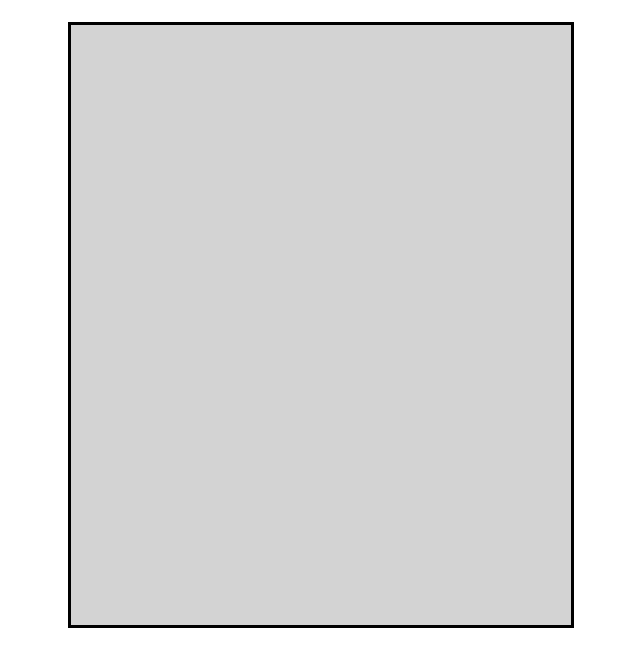
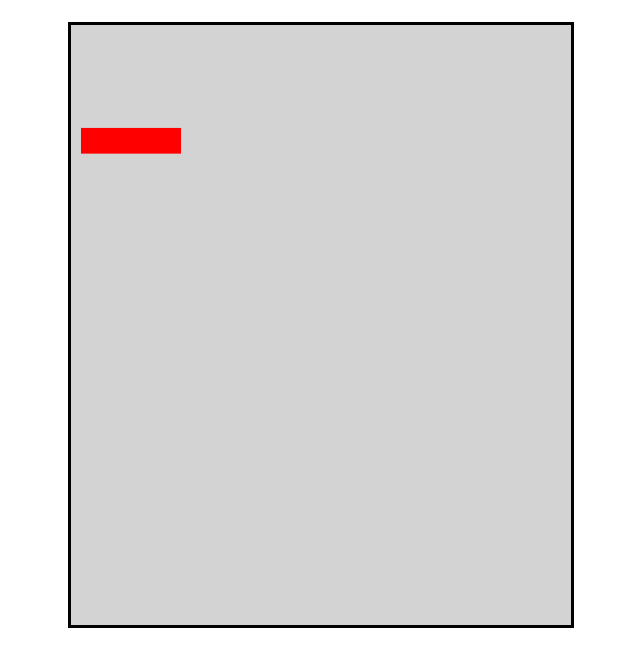
Before and after one commit to Jbillaba/gap-jump, a plain HTML site: page index.html in a window 1280 px wide. Shown: the part 129-796 px from the top of the page, without its empty margins (319-959 px from the left). Drawn offline with nearby package versions, Linux system fonts and the light colour scheme.

Commit message:
adding movement  keyboard function

```diff
--- a/game.js
+++ b/game.js
@@ -1,5 +1,6 @@
 function startGame() {
     myGameArea.start();
+    block = new component(100, 30, "red", 10, 120)
 }
 
 
@@ -8,8 +9,73 @@ let myGameArea = {
     start : function() {
         this.canvas.width = 500;
         this.canvas.height = 700;
-        this.context = this.canvas.getContext("2d")
+        this.context = this.canvas.getContext("2d");
+        this.interval = setInterval(updateGameArea, 20);
+        window.addEventListener('keyDown', function (d) {
+            myGameArea.key = d.keycode;
+        })
+        window.addEventListener('keyup', function (d) {
+            myGameArea.key = false;
+        })
 
+    },
+    clear: function(){
+        this.context.clearRect(0, 0, this.canvas.width, this.canvas.height);
     }
 
 }
+
+
+function component(width, height, color, x, y) {
+    this.width = width;
+    this.height = height;
+    this.speedX = 0;
+    this.speedY = 0;
+    this.x = x;
+    this.y = y;
+    this.update = function(){
+    ctx = myGameArea.context;
+    ctx.fillStyle = color;
+    ctx.fillRect(this.x, this.y, this.width, this.height);
+    }
+    this.newPos = function() {
+        this.x += this.speedX;
+        this.y += this.speedY;
+    }
+}
+
+function updateGameArea() {
+    myGameArea.clear();
+    block.speedX = 0;
+    block.speedY = 0;
+    if (myGameArea.key && myGameArea.key == 37) {myGamePiece.speedX = -1; }
+    if (myGameArea.key && myGameArea.key == 39) {myGamePiece.speedX = 1; }
+    if (myGameArea.key && myGameArea.key == 38) {myGamePiece.speedY = -1; }
+    if (myGameArea.key && myGameArea.key == 40) {myGamePiece.speedY = 1; }
+    block.update();
+}
+
+
+function moveup() {
+    block.speedY -= 1;
+}
+
+
+function movedown() {
+    block.speedY += 1;
+}
+
+
+function moveleft() {
+    block.speedX -= 1;
+}
+
+
+function moveright() {
+    block.speedX += 1;
+}
+
+function stopMove() {
+    block.speedX = 0;
+    block.speedY = 0;
+}
--- a/index.html
+++ b/index.html
@@ -4,12 +4,13 @@
     <head>
         <meta charset="utf-8">
         <meta http-equiv="X-UA-Compatible" content="IE=edge">
-        <title></title>
+        <title>Tetris</title>
+        <link rel="shortcut icon" href="https://i.imgur.com/cH9P9rw.jpg"
         <meta name="description" content="">
         <meta name="viewport" content="width=device-width, initial-scale=1">
         <link rel="stylesheet" href="style.css">
     </head>
-    <body>
+    <body onload="startGame()">
         <h1 class="title">  tetris </h1>
         <h2 class="scoreDisplay"> 000 </h2>
 
```
Also changed, not shown: 1 other file.
